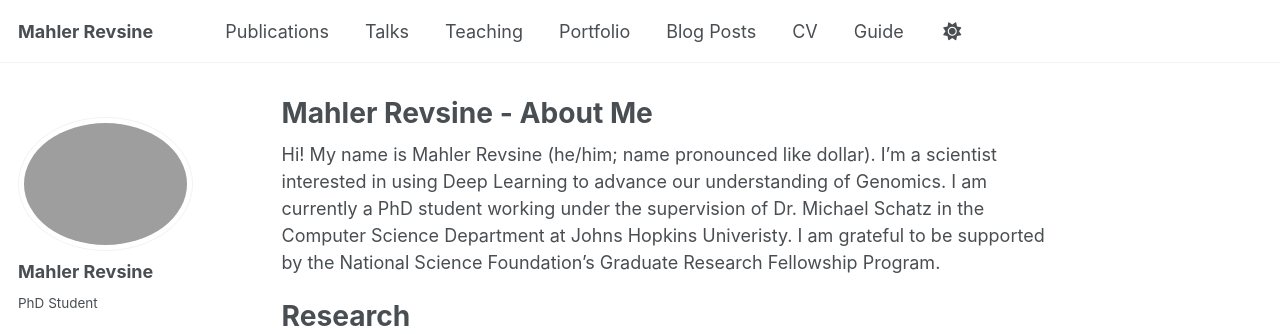
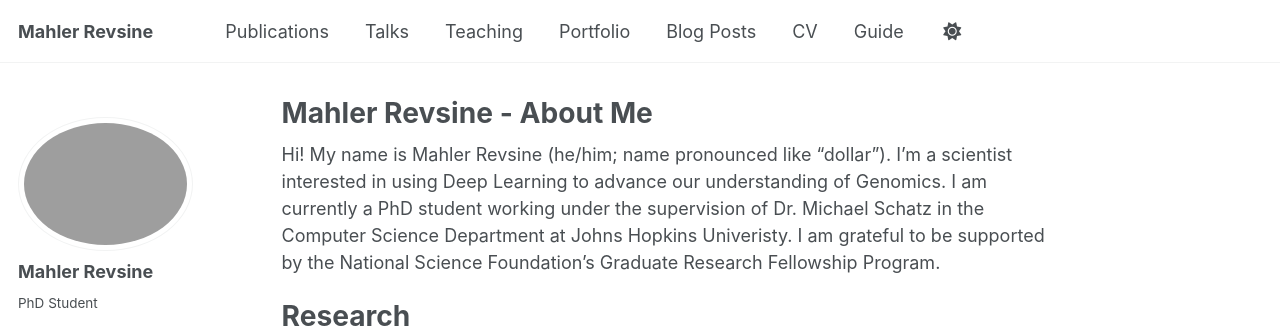
Before and after one commit to mrevsine/mrevsine.github.io, a Jekyll site: the page built from _pages/about.md, in a window 1280 px wide and 1326 px high. Shown: the top 334 px of the window. Built offline with Jekyll 4.4.1, drawn with Linux system fonts in a browser that asks for light colours; some web fonts are replaced; a script that is not in the unit is left out.

```diff
--- a/_pages/about.md
+++ b/_pages/about.md
@@ -7,7 +7,7 @@ redirect_from:
   - /about.html
 ---
 
-Hi! My name is Mahler Revsine (he/him; name pronounced like dollar). I'm a scientist interested in using Deep Learning to advance our understanding of Genomics. I am currently a PhD student working under the supervision of Dr. Michael Schatz in the Computer Science Department at Johns Hopkins Univeristy. I am grateful to be supported by the National Science Foundation's Graduate Research Fellowship Program.
+Hi! My name is Mahler Revsine (he/him; name pronounced like "dollar"). I'm a scientist interested in using Deep Learning to advance our understanding of Genomics. I am currently a PhD student working under the supervision of Dr. Michael Schatz in the Computer Science Department at Johns Hopkins Univeristy. I am grateful to be supported by the National Science Foundation's Graduate Research Fellowship Program.
 
 Research
 ======
```
